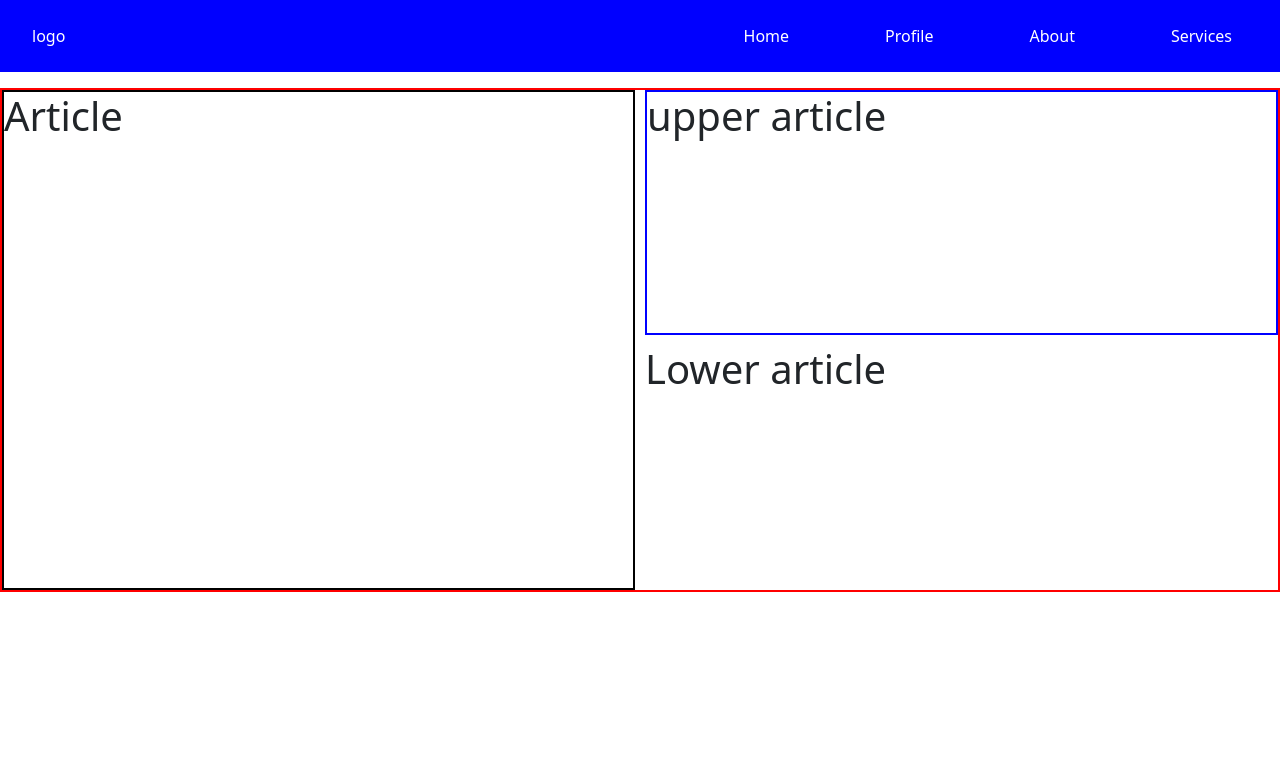
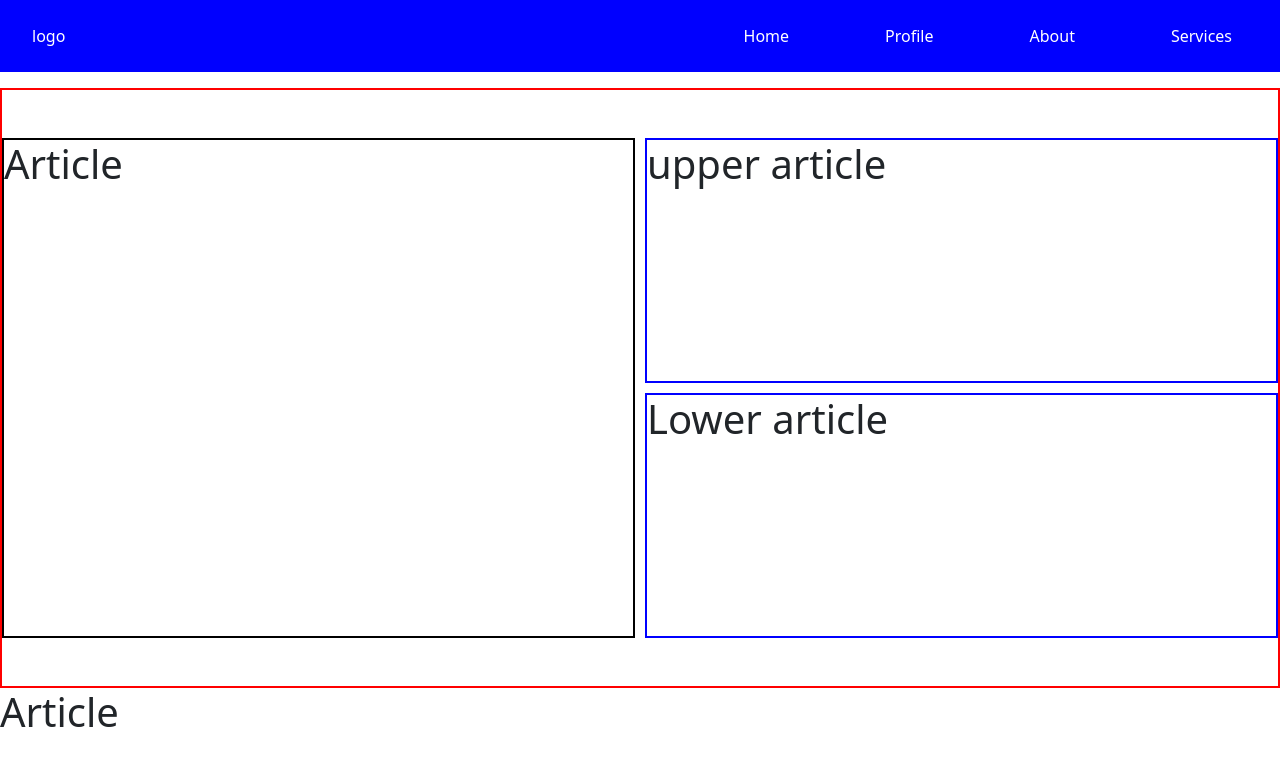
Before and after one commit to joshg1912/grid-layout, a website: page index.html in a window 1280 px wide. Drawn offline with nearby package versions, Linux system fonts and the light colour scheme.

Commit message:
adds main container

```diff
--- a/index.html
+++ b/index.html
@@ -16,7 +16,7 @@
         <li class="nav-item px-5">Services</li>
     </ul>
 </nav>
-<div class="article">
+<div class="article py-5">
   <div class="column"><h1>Article</h1></div>
   <div class="column-2">
       <div class="upper-article">
@@ -26,8 +26,11 @@
       <h1>Lower article</h1>
   </div>
 </div>
+</div>
+
+<div class="row justify-content-center">
+    <div class="col"><h1>Article</h1></div>
+</div>
 
 </body>
-
-
 </html>
--- a/style.css
+++ b/style.css
@@ -31,6 +31,10 @@ ul {
     row-gap: 10px;
 }
 
-.upper-article {
+.upper-article, .lower-article {
     border: 2px solid blue;
 }
+
+.main {
+    border: 2px solid red;
+}
```
